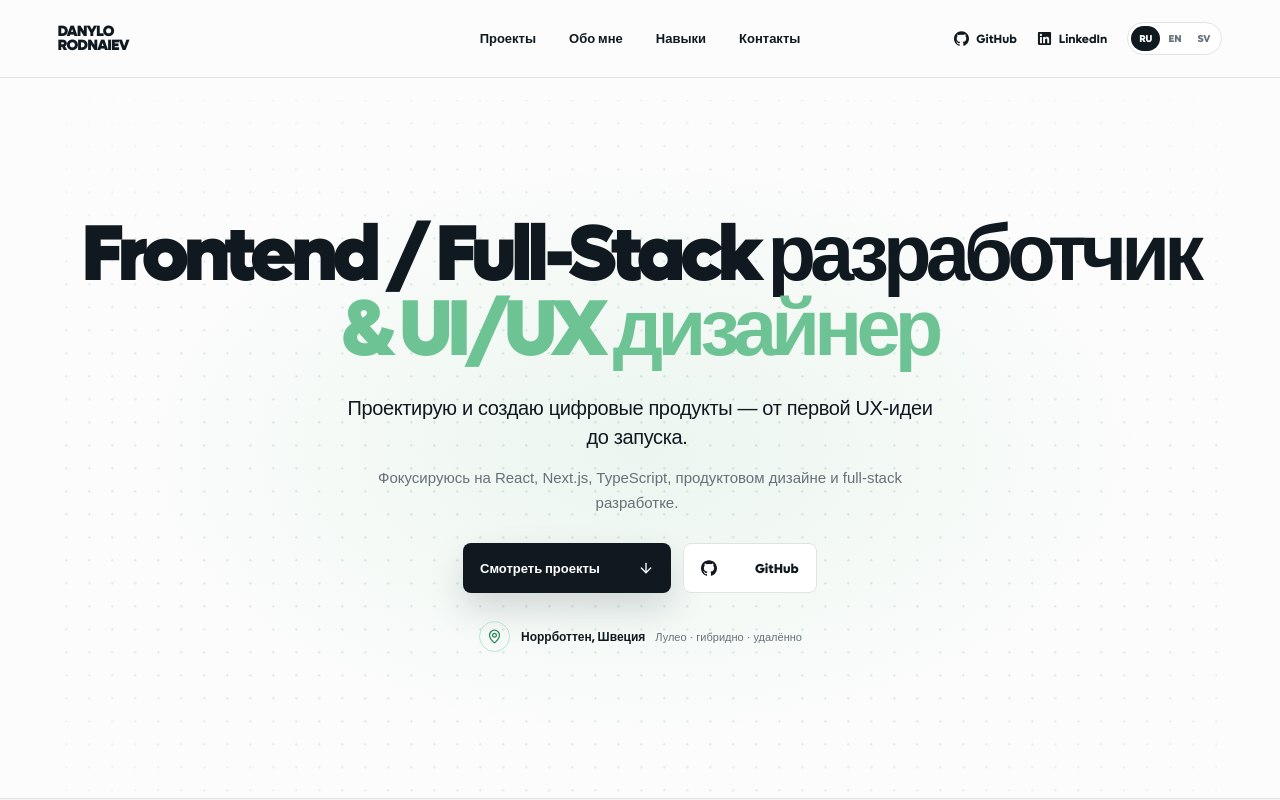
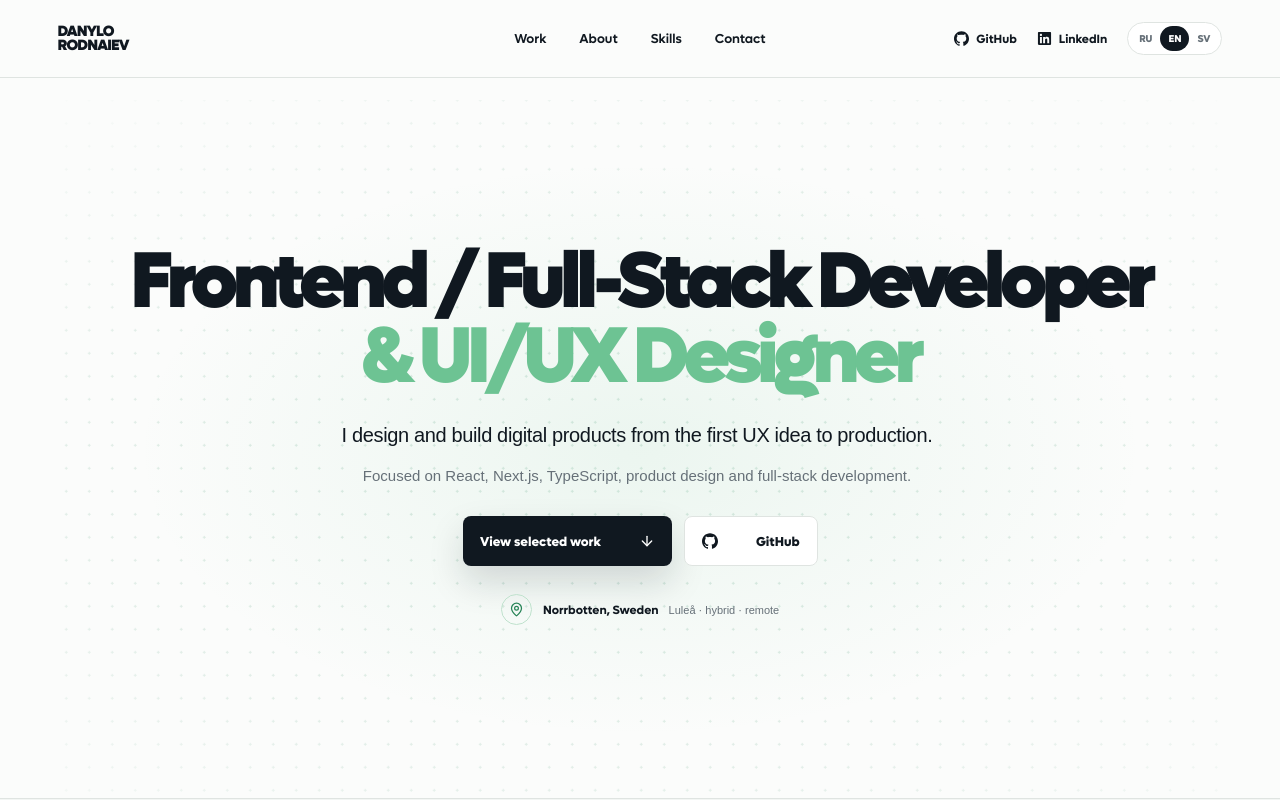
Before and after one commit to WHOAMI54664/Portfolio_Rodnaiev, a Next.js app: page / in a window 1280 px wide. Shown: the top 800 px of the page. Built offline with nearby package versions, Linux system fonts and the light colour scheme; a web font is replaced by a local one.

Commit message:
Set English as the default language

```diff
--- a/app/layout.tsx
+++ b/app/layout.tsx
@@ -46,7 +46,7 @@ export default function RootLayout({
   children: React.ReactNode;
 }>) {
   return (
-    <html lang="ru">
+    <html lang="en">
       <body
         className={`${lufga.variable} ${geistMono.variable} antialiased`}
       >
--- a/app/page.tsx
+++ b/app/page.tsx
@@ -388,7 +388,7 @@ function TypewriterText({ text, className, delay, speed }: { text: string; class
 }
 
 export default function Home() {
-  const [language, setLanguage] = useState<Language>("ru");
+  const [language, setLanguage] = useState<Language>("en");
   const [filter, setFilter] = useState<Filter>("all");
   const [activeProject, setActiveProject] = useState<ProjectKey | null>(null);
   const [mobileMenuOpen, setMobileMenuOpen] = useState(false);
```
